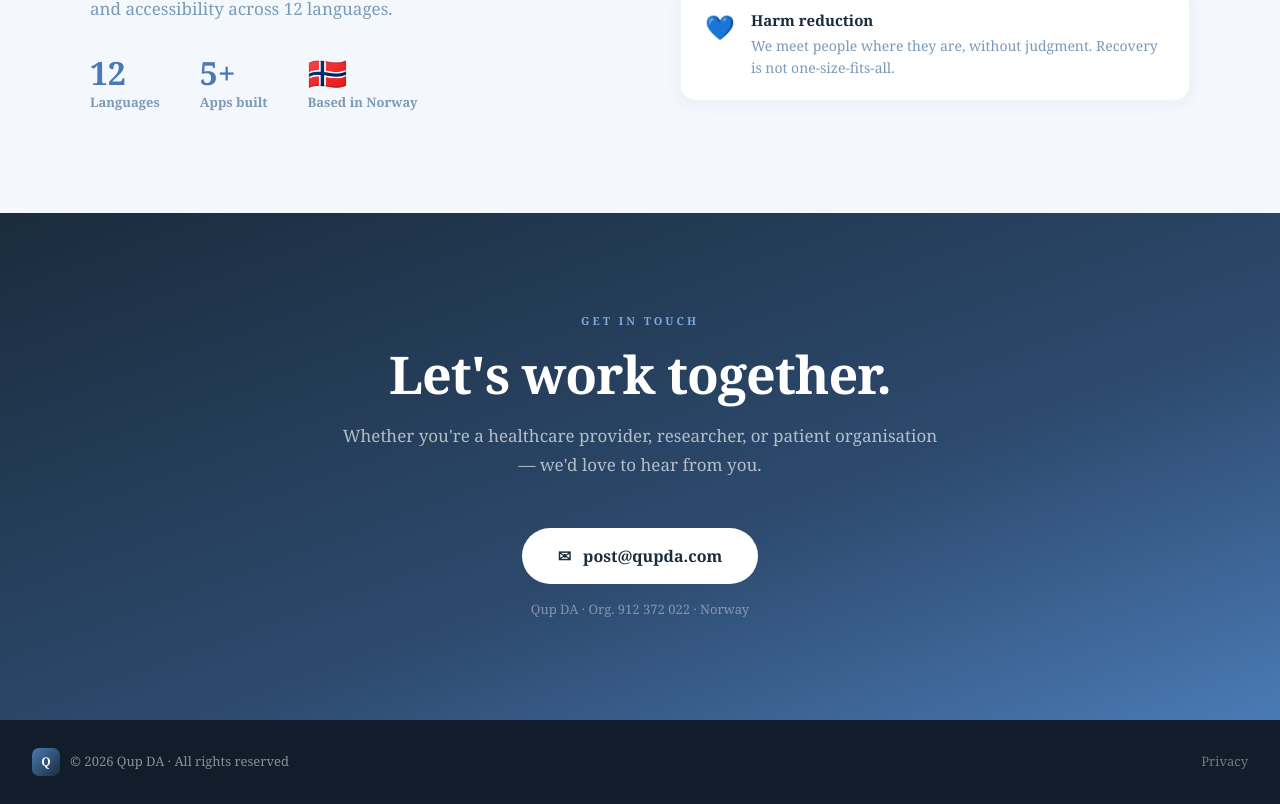
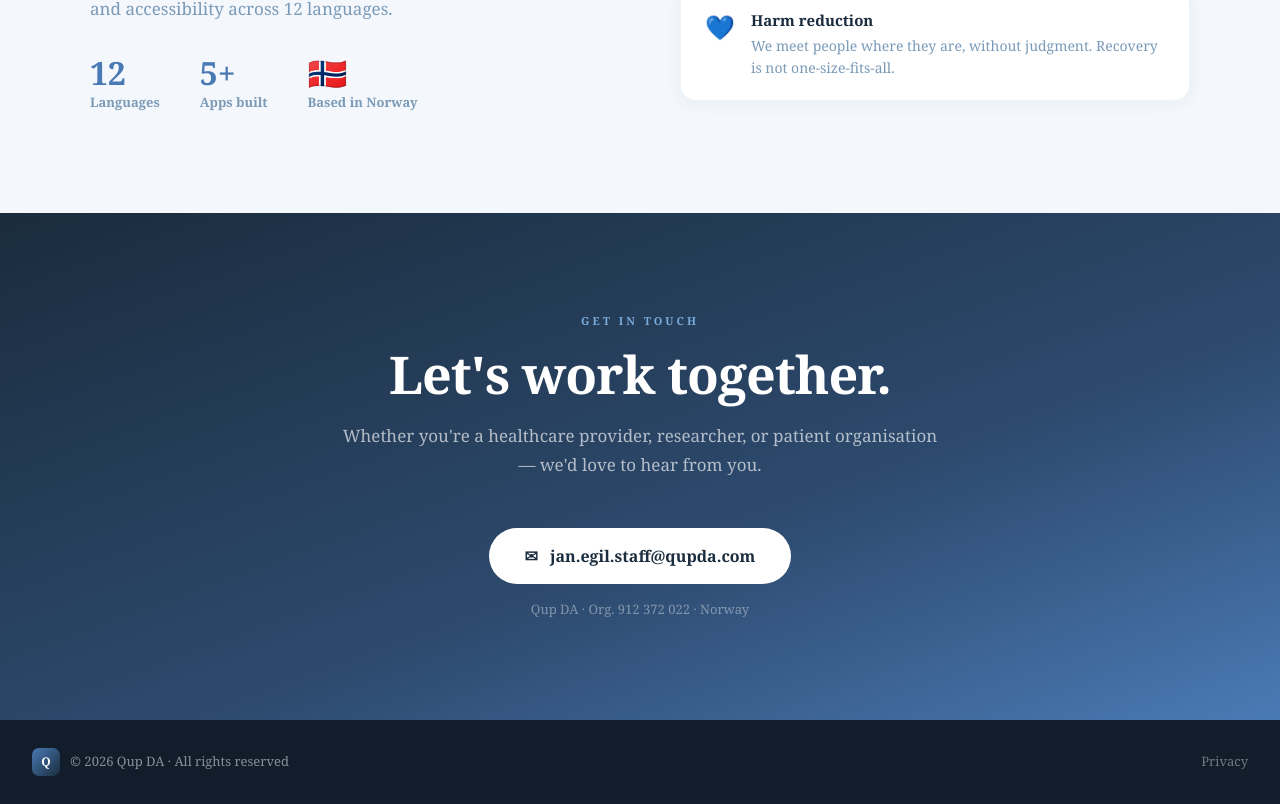
Before and after one commit to janegil-staff/qup-da, a Next.js app: page / in a window 1280 px wide. Shown: the part 1324-2128 px from the top of the page. Built offline with nearby package versions, Linux system fonts and the light colour scheme.

Commit message:
Changed email address

```diff
--- a/src/app/page.jsx
+++ b/src/app/page.jsx
@@ -266,7 +266,7 @@ export default function QupDA() {
               onMouseLeave={e => { e.currentTarget.style.background = "#fff"; e.currentTarget.style.transform = "translateY(0)"; }}
             >
               <span>✉</span>
-              post@qupda.com
+              jan.egil.staff@qupda.com
             </a>
             <span style={{ color: "rgba(255,255,255,0.4)", fontSize: 13 }}>
               Qup DA · Org. 912 372 022 · Norway
```
